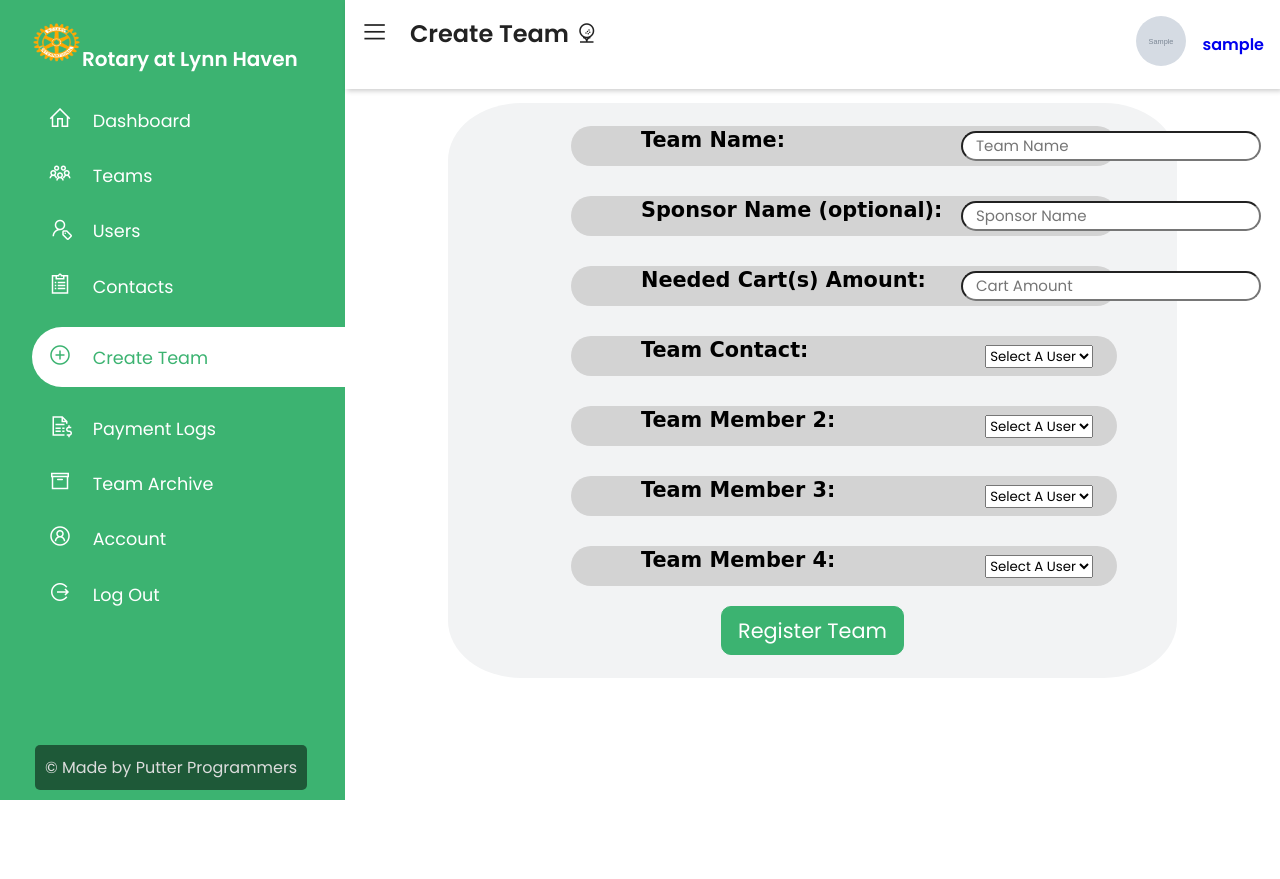
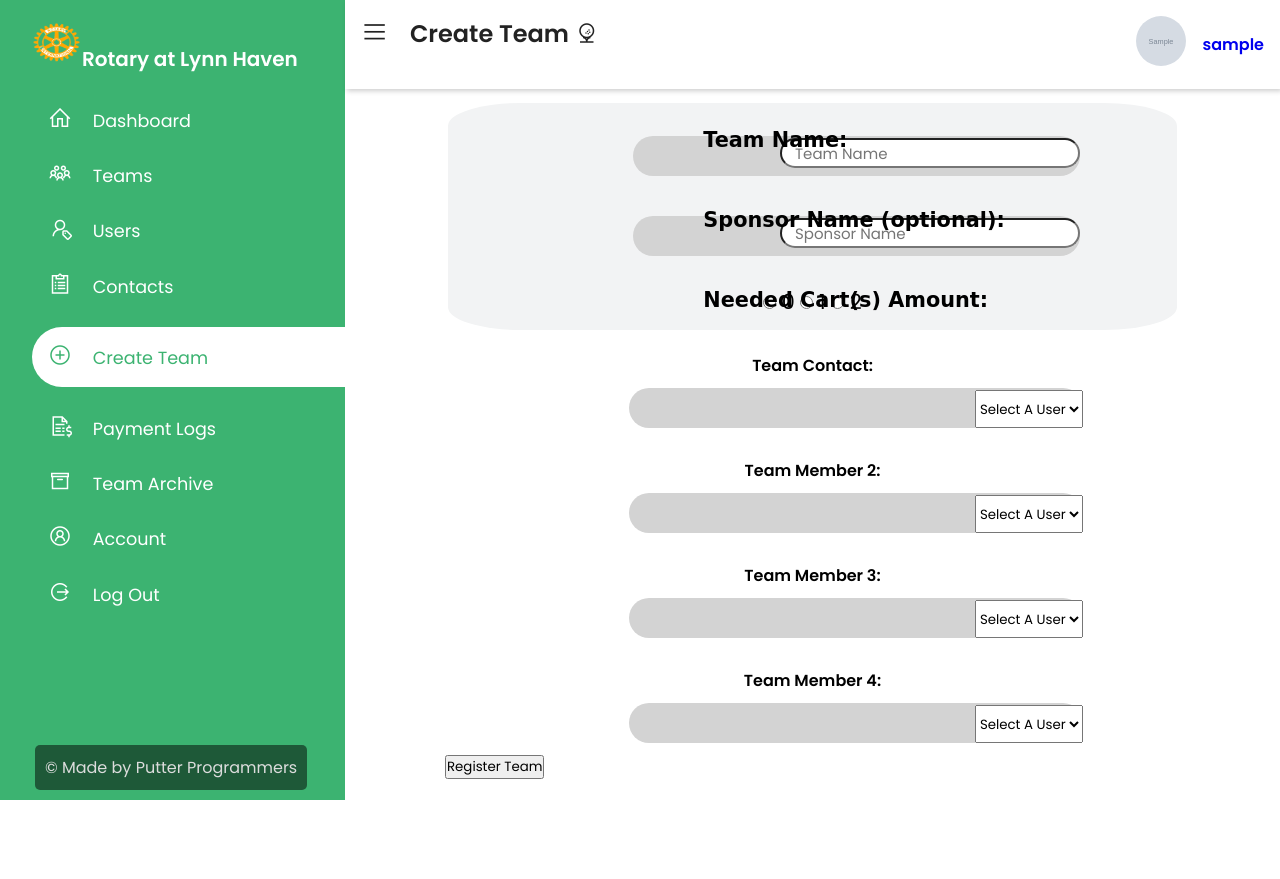
Before and after one commit to eemmillyy/golf-tournament, a Flask app: template templates/a_adminteamsignup.html in a window 1280 px wide. Before the commit the page ends 800 px from the top, so only its background shows below. Run offline with Flask 3, Linux system fonts and the light colour scheme; the template is opened without the code that fills it: most values are stand-ins (such as "Sample title", 1, 10 or a date in 2020); grey boxes marked "Sample" are stand-in pictures.

Commit message:
More Updates
- Created NEW comments of whats left to work on at the top of main.py
- Secured File Upload for profile pictures. Runs through 'sanitize' to ensure proper file input.
- Signup-login : Users can only enter 1 letter for middle initial & 12 char for a phone number (this includes dashes between numbers).
- DB User handicap changed 0-54, implemented frontend on signup-login & update account

- currently making radio values for need cart value on create team (don't mind the mess)

```diff
--- a/templates/a_adminteamsignup.html
+++ b/templates/a_adminteamsignup.html
@@ -34,6 +34,21 @@
             padding: 10px;
             border-radius: 5px;
             display: block;
+        }
+         .signup-box {
+            width: 80%; /* Set width of the signup box */
+            margin: 0 auto; /* Center the signup box horizontally */
+            padding-top: 20px; /* Add spacing at the top */
+        }
+
+        .input-box {
+            display: flex; /* Use flexbox to arrange items horizontally */
+            justify-content: flex-end; /* Align items to the right */
+            margin-top: 10px; /* Add spacing between the label and radio buttons */
+        }
+
+        .radio-label {
+            margin-right: 20px; /* Add spacing between radio buttons */
         }
     </style>
 </head>
@@ -149,9 +164,12 @@
             </div>
              </div>
             <div class="signup-box">
-                <label><b>Needed Cart(s) Amount:</b><label>
-                     <div class="input-box">
-                <input type="text" placeholder="Cart Amount" name="NeedCart" id="cartInput" autocomplete="off">
+                <label><b>Needed Cart(s) Amount:</b></label>
+                <div class="input-box-radio">
+                    <label><input type="radio" name="NeedCart" value="0"> 0</label>
+                    <label><input type="radio" name="NeedCart" value="1"> 1</label>
+                    <label><input type="radio" name="NeedCart" value="2"> 2</label>
+                </div>
             </div>
              </div>
             <div class="signup-box">
```
Also changed, not shown: General.py (+4 -12 lines), db_setup.py (+7 -7 lines), main.py (+32 -30 lines), templates/login-signup.html (+22 -6 lines), templates/profile_update.html (+5 -2 lines), util.py (+36 -7 lines), static/css/uploads/12.jpeg (added).
